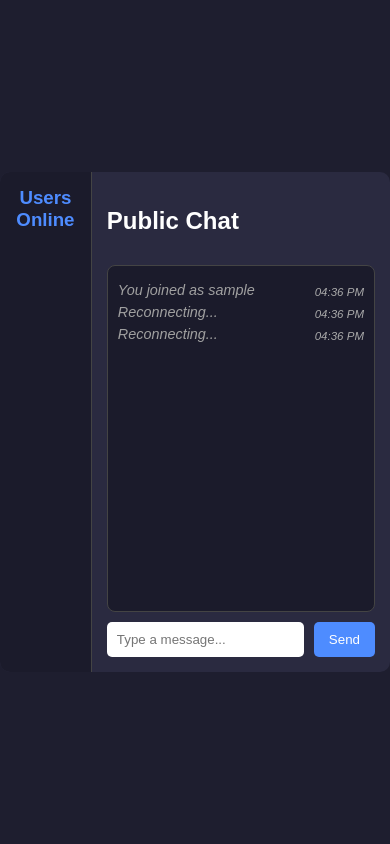
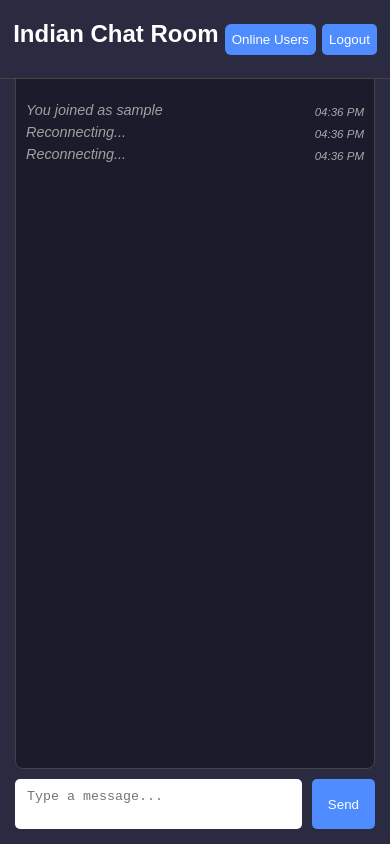
Before and after one commit to prakashverma-dev/public-chat-app, a website: page public/chat.html in a window 390 px wide. Drawn offline with nearby package versions, Linux system fonts and the light colour scheme; no server answers; sample sign-in values are in the browser's storage.

Commit message:
Running code changes

```diff
--- a/public/chat.html
+++ b/public/chat.html
@@ -28,20 +28,46 @@
     <div class="chat-layout">
       <!-- Sidebar for active users -->
       <div class="users-panel">
-        <h3>Users Online</h3>
+        <button class="close-users-btn" id="close-users-btn">x</button>
+        <h4>Users Online(<span id="online-count">0</span>)</h4>
         <ul id="users-list"></ul>
       </div>
 
       <!-- Main chat area -->
       <div class="chat-container">
-        <h2>Public Chat</h2>
+
+
+        <div class="chat-header">
+
+          <h2>Indian Chat Room</h2>
+          <button class="toggle-users-btn" id="toggle-users-btn">Online Users</button>
+
+
+          <button id="logout-btn" class="logout-btn">Logout</button>
+
+       </div>
         <div id="chat-box" class="chat-box"></div>
         <div class="chat-input">
-          <input id="message" type="text" placeholder="Type a message..." />
+          <textarea  id="message" placeholder="Type a message..."></textarea>
           <button id="send-btn">Send</button>
         </div>
       </div>
     </div>
+
+    <!-- <button id="logout-btn" style="
+    position: absolute;
+    top: 10px;
+    right: 10px;
+    padding: 6px 12px;
+    background: #ff3b3b;
+    color: white;
+    border: none;
+    border-radius: 6px;
+    cursor: pointer;
+">
+  Logout
+</button> -->
+
 
     <!-- <button onclick="createConnection()">Create WS Server Connection</button> -->
 
@@ -50,6 +76,38 @@
 
 
     <script src="./script-chat.js"></script>
+    <script>
+const usersPanel = document.querySelector(".users-panel");
+const toggleBtn = document.getElementById("toggle-users-btn");
+const closeBtn = document.getElementById("close-users-btn");
+
+// Create overlay once
+let overlay = document.querySelector(".overlay");
+if (!overlay) {
+  overlay = document.createElement("div");
+  overlay.classList.add("overlay");
+  document.body.appendChild(overlay);
+}
+
+// Open sidebar
+toggleBtn.addEventListener("click", () => {
+  usersPanel.classList.add("active");
+  overlay.classList.add("active");
+});
+
+// Close sidebar (X button)
+closeBtn.addEventListener("click", () => {
+  usersPanel.classList.remove("active");
+  overlay.classList.remove("active");
+});
+
+// Close sidebar on overlay click
+overlay.addEventListener("click", () => {
+  usersPanel.classList.remove("active");
+  overlay.classList.remove("active");
+});
+
+    </script>
 
   </body>
 </html>
--- /dev/null
+++ b/public/ds.css
@@ -0,0 +1,132 @@
+/* Layout */
+.chat-layout {
+    display: flex;
+    background: #2a2a40;
+    border-radius: 10px;
+    overflow: hidden;
+    width: 800px;
+    height: 540px;
+  }
+
+  /* Sidebar */
+  .users-panel {
+    width: 122px;
+    background: #1b1b2b;
+    border-right: 1px solid #444;
+    padding: 15px;
+  }
+
+  .users-panel h4 {
+    margin-top: 4px;
+    color: #4e8cff;
+    text-align: center;
+    /* font-size: medium; */
+  }
+
+  #users-list {
+    list-style: none;
+    padding: 0;
+    margin: 8px 0;
+    height: 420px;
+    overflow-y: auto;
+  }
+
+  #users-list li {
+    padding: 6px 8px;
+    border-radius: 5px;
+    margin: 4px 0;
+    background: none;
+    font-size: 0.95em;
+    font-weight: 500;
+  }
+
+  /* Chat Area */
+  .chat-container {
+    flex: 1;
+    display: flex;
+    flex-direction: column;
+    padding: 15px;
+  }
+
+  .chat-box {
+    flex: 1;
+    overflow-y: auto;
+    border: 1px solid #444;
+    margin: 10px 0;
+    padding: 10px;
+    background: #1b1b2b;
+    border-radius: 8px;
+  }
+
+  /* Chat Input */
+  .chat-input {
+    display: flex;
+    gap: 10px;
+  }
+
+  .chat-input textarea {
+    flex: 1;
+    padding: 10px 12px;
+    border-radius: 5px;
+    border: none;
+    outline: none;
+    resize: none; /* User cannot manually resize */
+  overflow: hidden; /* Hide scroll */
+  min-height: 30px;
+  max-height: 120px; /* Optional: limit height */
+  }
+
+  .chat-input button {
+    padding: 6px 16px;
+    border: none;
+    border-radius: 5px;
+    background: #4e8cff;
+    color: white;
+    cursor: pointer;
+
+  }
+
+  /* Messages */
+  .message {
+    margin: 6px 0;
+    display: flex;
+    justify-content: flex-start; /* Align all content to start */
+    align-items: flex-end;
+    background: none;
+    gap: 6px; /* Small spacing between text and time */
+    flex-wrap: wrap;
+  }
+
+  .message .time {
+    margin-left: auto; /* Push time to the far right */
+    font-size: 0.8em;
+    color: #aaa;
+  }
+
+  .message.self {
+    font-weight: 600;
+  }
+
+  .message.system {
+    color: #a0a0a0;
+    text-align: center;
+    font-style: italic;
+    font-size: 0.9em;
+    justify-content: center;
+  }
+
+  .message span {
+    display: inline;
+  }
+
+  .username {
+    font-weight: 600;
+    margin-right: 5px;
+    display: inline;
+  }
+
+  /* .time {
+    font-size: 0.8em;
+    color: #aaa;
+    margin-left: 10px;
+  } */
--- a/public/script-chat.js
+++ b/public/script-chat.js
@@ -6,6 +6,15 @@ const username = localStorage.getItem("chat_username");
 if (!username) {
 window.location.href = "index.html";
 }
+
+// Logout button
+const logoutBtn = document.getElementById("logout-btn");
+
+logoutBtn.addEventListener("click", () => {
+  localStorage.removeItem("chat_username");  // clear username
+  window.location.href = "index.html";       // send back to login page
+});
+
 
 // Map to store username-color pairs
 const userColors = {};
@@ -55,17 +64,32 @@ const chatBox = document.getElementById("chat-box");
 const usersList = document.getElementById("users-list");
 
 
+
 sendBtn.addEventListener("click", ()=>{
     // console.log(messageInput.value)
 
     if (messageInput.value) {
 
-    socket.emit('chat message', messageInput.value);
+    socket.emit('chat message', messageInput.value.trim());
     // appendMessage(`You: ${messageInput.value}`, "self");
     messageInput.value = "";
 
     }
 
+})
+
+messageInput.addEventListener("keydown", (e)=>{
+  if(e.key === "Enter"){
+    if (messageInput.value) {
+
+      socket.emit('chat message', messageInput.value.trim());
+      // appendMessage(`You: ${messageInput.value}`, "self");
+      messageInput.value = "";
+
+      }
+
+
+  }
 })
 
 // Show welcome message for yourself
@@ -84,7 +108,13 @@ socket.on("system", (data) => {
 
 // Handle user list updates
 socket.on("update-users", (users) => {
-    usersList.innerHTML = ""; // clear list
+
+    usersList.innerHTML = "";
+
+    // Update online users count
+  const onlineCount = document.getElementById("online-count");
+  onlineCount.textContent = users.length;
+
     users.forEach((u) => {
       const li = document.createElement("li");
       li.textContent = u + (u === username ? " (You)" : "");
@@ -139,13 +169,13 @@ function formatTime() {
   }
 
 
-// Optional: show reconnecting notice -
+// To show reconnecting notice -
   socket.io.on("reconnect_attempt", () => {
     appendMessage("Reconnecting...", "system");
   });
-  socket.io.on("reconnect", () => {
-    appendMessage("Connection restored", "system");
-  });
+  // socket.io.on("reconnect", () => {
+  //   appendMessage("Connection restored", "system");
+  // });
   socket.io.on("disconnect", () => {
     appendMessage("You are disconnected. Trying to reconnect...", "system");
   });
--- a/public/style.css
+++ b/public/style.css
@@ -1,45 +1,98 @@
-html {
+/* html {
     scroll-behavior: smooth;
-  }
-  body {
+  } */
+
+
+  html, body {
     font-family: Arial, sans-serif;
     background-color: #1e1e2f;
     color: #fff;
+    margin: 0;
+    height: 100dvh;
+    overflow: hidden;  /* Important: prevent page from scrolling */
     display: flex;
     justify-content: center;
     align-items: center;
-    height: 100vh;
-    margin: 0;
   }
+
+.container,
+.chat-container {
+  background: #2a2a40;
+  padding: 20px;
+  border-radius: 10px;
+  text-align: center;
+  width: 350px;
+  padding-bottom: 43px;
+}
+
+input {
+  padding: 10px;
+  width: 60%;
+  border-radius: 5px;
+  border: none;
+  margin-top: 10px;
+  outline: none;
+}
+
+button {
+  padding: 10px 15px;
+  border: none;
+  border-radius: 5px;
+  background: #4e8cff;
+  color: white;
+  cursor: pointer;
+}
 
   /* Layout */
   .chat-layout {
+
+    position: fixed;
+    top: 0;
+    bottom: 0;
+    left: 0;
+    right: 0;
+
+
+    height: 100dvh;
     display: flex;
+    flex-direction: row;
     background: #2a2a40;
-    border-radius: 10px;
+    border-radius: 0;
     overflow: hidden;
-    width: 700px;
-    height: 500px;
+
+    /* FIXES MOBILE HEIGHT ISSUES */
+    height: 100dvh;
+    /* width: 100%; */
+    max-width: 800px;
+
+    /* position: fixed;
+    top: 0;
+    left: 50%; */
+    /* transform: translateX(-50%); */
   }
 
   /* Sidebar */
   .users-panel {
-    width: 200px;
+    width: 130px;
     background: #1b1b2b;
     border-right: 1px solid #444;
-    padding: 15px;
+    padding: 12px;
+    margin-top: 4.7rem;
+
   }
 
-  .users-panel h3 {
-    margin-top: 0;
+  .users-panel h4 {
+    margin-top: 4px;
     color: #4e8cff;
     text-align: center;
+    text-decoration: underline;
+    /* font-size: medium; */
   }
 
   #users-list {
     list-style: none;
     padding: 0;
-    margin: 10px 0;
+    /* margin: 8px 0; */
     height: 420px;
     overflow-y: auto;
   }
@@ -47,7 +100,7 @@ html {
   #users-list li {
     padding: 6px 8px;
     border-radius: 5px;
-    margin: 4px 0;
+    /* margin: 4px 0; */
     background: none;
     font-size: 0.95em;
     font-weight: 500;
@@ -59,7 +112,34 @@ html {
     display: flex;
     flex-direction: column;
     padding: 15px;
+
   }
+
+  .chat-container h2{
+
+    margin-top: 3px;
+    margin-bottom: 18px;
+    /* text-align: center; */
+  }
+
+
+  .chat-header {
+    position: fixed;
+    top: 0;
+    left: 0;
+    right: 0;
+    z-index: 999;    /* stays fixed inside layout */
+    top: 0;
+    z-index: 1000;
+
+    background: #2a2a40;   /* same color as container */
+    padding: 12px 10px;
+    display: flex;
+    align-items: center;
+    justify-content:space-between;
+    border-bottom: 1px solid #444;
+  }
+
 
   .chat-box {
     flex: 1;
@@ -67,9 +147,13 @@ html {
     border: 1px solid #444;
     margin: 10px 0;
     padding: 10px;
+    padding-top: 70px;
     background: #1b1b2b;
     border-radius: 8px;
+
   }
+
+
 
   /* Chat Input */
   .chat-input {
@@ -77,20 +161,27 @@ html {
     gap: 10px;
   }
 
-  .chat-input input {
+
+  .chat-input textarea {
     flex: 1;
-    padding: 10px;
+    padding: 10px 12px;
     border-radius: 5px;
     border: none;
+    outline: none;
+    resize: none;
+  overflow: hidden;
+  min-height: 30px;
+  max-height: 120px; /* limit height */
   }
 
   .chat-input button {
-    padding: 10px 15px;
+    padding: 6px 16px;
     border: none;
     border-radius: 5px;
     background: #4e8cff;
     color: white;
     cursor: pointer;
+
   }
 
   /* Messages */
@@ -102,6 +193,9 @@ html {
     background: none;
     gap: 6px; /* Small spacing between text and time */
     flex-wrap: wrap;
+    overflow-wrap: break-word;
+    text-align: start;
+
   }
 
   .message .time {
@@ -132,8 +226,137 @@ html {
     display: inline;
   }
 
-  /* .time {
-    font-size: 0.8em;
-    color: #aaa;
-    margin-left: 10px;
-  } */
+  .toggle-users-btn {
+    display: none;
+    background: #4e8cff;
+    color: white;
+    /* padding: 8px 12px; */
+    border-radius: 6px;
+    border: none;
+    cursor: pointer;
+  }
+
+
+
+
+/* Close button inside sidebar */
+.close-users-btn {
+  display: none;
+  background: none;
+  color: white;
+  border: none;
+  font-size: 28px;
+  float: right;
+  cursor: pointer;
+  margin-bottom: 10px;
+}
+
+/* Overlay when sidebar is open */
+.overlay {
+  display: none;
+  position: fixed;
+  top: 0;
+  left: 0;
+  width: 100%;
+  height: 100%;
+  background: rgba(0, 0, 0, 0.247);
+
+  z-index: 5;
+}
+
+/* Slide-in users panel */
+.users-panel {
+  z-index: 10;
+  transition: transform 0.3s ease;
+}
+
+/* MOBILE VIEW */
+@media (max-width: 600px) {
+
+  .toggle-users-btn {
+    display: block;
+    padding: 8px 7px;
+  }
+  .logout-btn{
+    padding: 8px 7px;
+  }
+
+  .container{
+    width: 325px;
+    /* height: 170px; */
+  }
+  .close-users-btn {
+    display: block;
+  }
+
+  .chat-header{
+    justify-content: space-around;
+  }
+
+
+
+  /* Hide sidebar with slide-out */
+  .users-panel {
+    position: fixed;
+    top: 5rem;
+    bottom: 5rem;
+    left: 0;
+    width: 160px;
+    /* height: 100%; */
+    background: #1b1b2b;
+    border-right: 1px solid #444;
+    padding: 15px;
+    transform: translateX(-250px);
+  }
+
+  /* Slide-in class */
+  .users-panel.active {
+    transform: translateX(0);
+  }
+
+  /* Overlay visible */
+  .overlay.active {
+    display: block;
+  }
+
+  .chat-header h2 {
+    margin-top:8px;
+  }
+
+}
+
+
+
+
+
+
+
+
+
+
+
+
+
+
+/* Very Small Devices */
+/* @media (max-width: 400px) {
+  .chat-container h2 {
+    font-size: 1.1rem;
+  }
+
+  .users-panel h4 {
+    font-size: 0.95rem;
+  }
+} */
+
+/* Tablets */
+/* @media (max-width: 900px) {
+  .chat-layout {
+    width: 95%;
+    height: 520px;
+  }
+
+  .users-panel {
+    width: 110px;
+  }
+} */
```
Also changed, not shown: public/index.html (+9 -0 lines).
